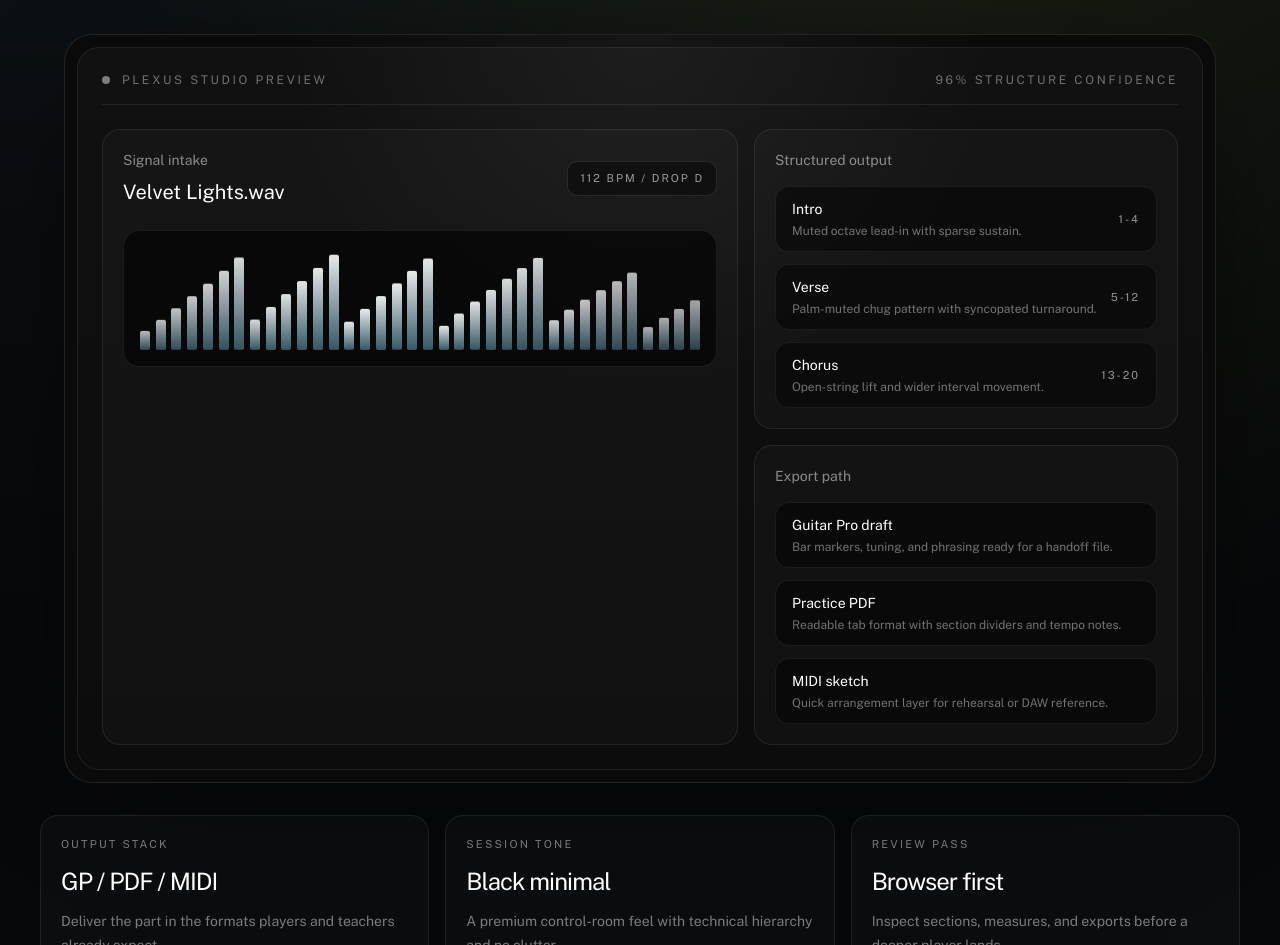
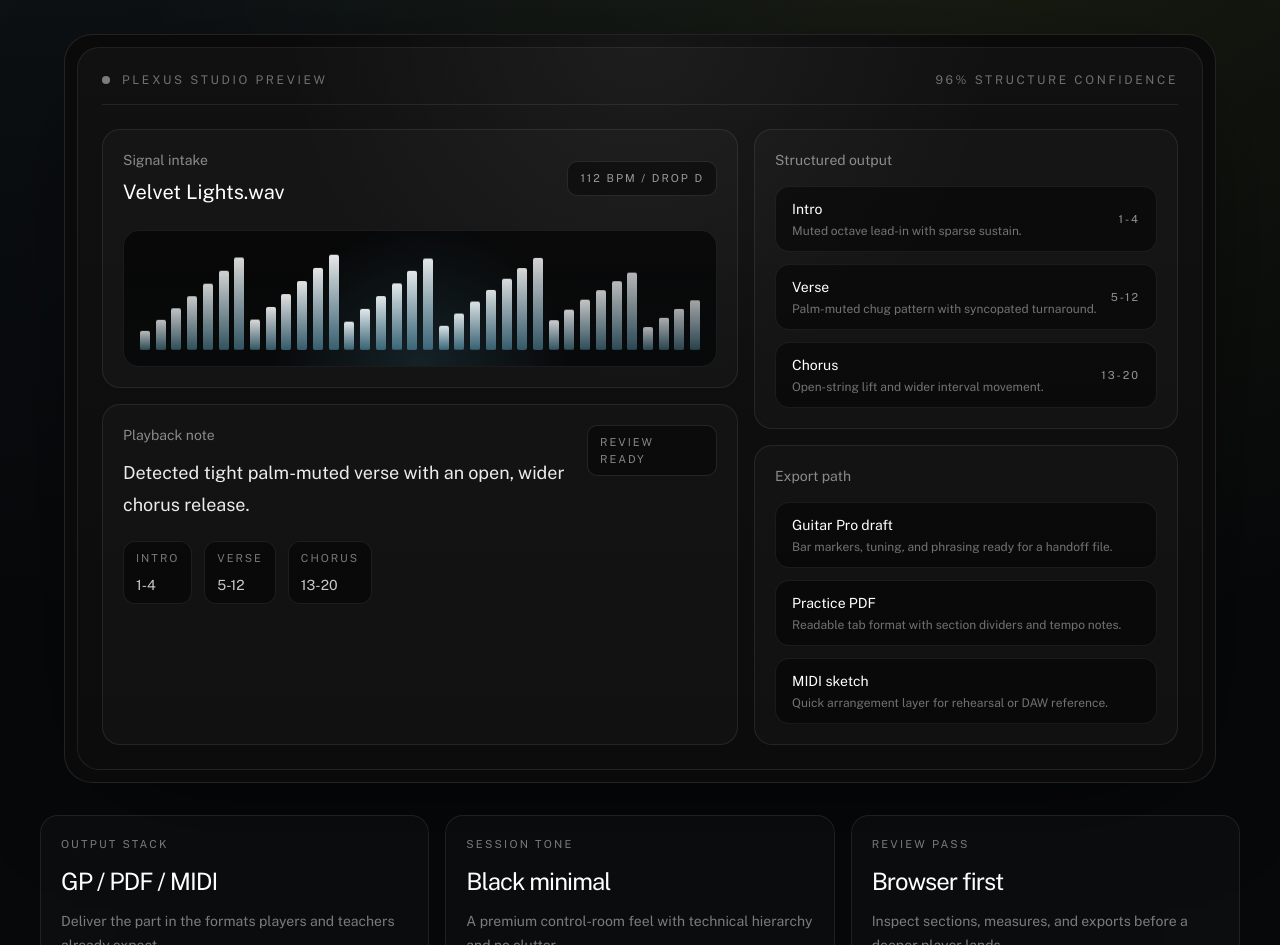
Before and after one commit to andrew-vasquez/plexus, a Next.js app in the folder frontend/: page / in a window 1280 px wide. Shown: the part 680-1625 px from the top of the page. Built offline with nearby package versions, Linux system fonts and the light colour scheme.

Commit message:
browser support on animations and fixed blur bug

```diff
--- a/frontend/app/globals.css
+++ b/frontend/app/globals.css
@@ -203,34 +203,53 @@ input[type="file"] {
   box-shadow: 0 0 16px rgba(92, 187, 255, 0.18);
 }
 
+.signal-intake-bars:hover span {
+  opacity: 0.72;
+  filter: saturate(0.94) brightness(0.96);
+}
+
 .signal-intake-bars span:hover {
   background:
     linear-gradient(180deg, rgba(255, 255, 255, 1), rgba(170, 255, 228, 0.95) 56%, rgba(116, 204, 255, 0.92));
   opacity: 1;
-  filter: saturate(1.45) brightness(1.12);
-  transform: scaleY(1.08);
+  filter: saturate(1.45) brightness(1.14);
+  transform: scaleY(1.18);
   box-shadow:
-    0 0 18px rgba(126, 222, 255, 0.3),
-    0 0 30px rgba(126, 222, 255, 0.14);
+    0 0 22px rgba(126, 222, 255, 0.34),
+    0 0 34px rgba(126, 222, 255, 0.16);
 }
 
-.signal-intake-bars span:hover + span,
-.signal-intake-bars span:has(+ span:hover) {
-  opacity: 0.98;
-  filter: saturate(1.22) brightness(1.08);
-  transform: scaleY(1.04);
-  box-shadow: 0 0 12px rgba(126, 222, 255, 0.16);
+.signal-intake-bars span:hover + span {
+  background:
+    linear-gradient(180deg, rgba(255, 255, 255, 0.98), rgba(142, 239, 220, 0.82) 58%, rgba(103, 191, 255, 0.78));
+  opacity: 0.92;
+  filter: saturate(1.24) brightness(1.08);
+  transform: scaleY(1.09);
+  box-shadow: 0 0 14px rgba(126, 222, 255, 0.18);
 }
 
 @media (prefers-reduced-motion: reduce) {
   .signal-intake-frame::after,
   .waveform-bars span,
   .signal-intake-panel:hover .signal-intake-bars span,
+  .signal-intake-bars:hover span,
   .signal-intake-bars span:hover,
-  .signal-intake-bars span:hover + span,
-  .signal-intake-bars span:has(+ span:hover) {
+  .signal-intake-bars span:hover + span {
     transition: none;
     transform: none;
+  }
+}
+
+@media (hover: none), (pointer: coarse) {
+  .signal-intake-frame::after {
+    opacity: 0.72;
+  }
+
+  .signal-intake-bars span {
+    transition:
+      opacity 220ms cubic-bezier(0.4, 0, 0.2, 1),
+      transform 220ms cubic-bezier(0.4, 0, 0.2, 1);
+    box-shadow: none;
   }
 }
 
--- a/frontend/components/landing/HeroIntro.tsx
+++ b/frontend/components/landing/HeroIntro.tsx
@@ -104,7 +104,8 @@ export function HeroIntro() {
                 <span>{demoSession.confidence}</span>
               </div>
 
-              <div className="mt-6 grid gap-4 lg:grid-cols-[1.2fr_0.8fr]">
+              <div className="mt-6 grid auto-rows-min gap-4 lg:grid-cols-[1.2fr_0.8fr]">
+                <div className="grid h-full gap-4 lg:grid-rows-[auto_1fr]">
                   <div className="signal-intake-panel rounded-[18px] border border-white/8 bg-white/[0.025] p-5">
                     <div className="flex items-center justify-between">
                       <div>
@@ -131,7 +132,36 @@ export function HeroIntro() {
                     </div>
                   </div>
 
-                <div className="grid gap-4">
+                  <div className="rounded-[18px] border border-white/8 bg-white/[0.025] p-5 lg:h-full">
+                    <div className="flex items-start justify-between gap-4">
+                      <div className="max-w-md">
+                        <p className="text-sm text-white/50">Playback note</p>
+                        <p className="mt-3 text-lg leading-8 text-white/92">
+                          {demoSession.notes}
+                        </p>
+                      </div>
+                      <div className="hidden rounded-[10px] border border-white/10 bg-black/40 px-3 py-2 text-[11px] uppercase tracking-[0.18em] text-white/50 sm:block">
+                        Review ready
+                      </div>
+                    </div>
+
+                    <div className="mt-5 flex flex-wrap gap-3">
+                      {demoSession.sections.map((section) => (
+                        <div
+                          key={`${section.name}-pill`}
+                          className="rounded-[12px] border border-white/8 bg-black/45 px-3 py-2"
+                        >
+                          <p className="text-[11px] uppercase tracking-[0.18em] text-white/46">
+                            {section.name}
+                          </p>
+                          <p className="mt-2 text-sm text-white/78">{section.measures}</p>
+                        </div>
+                      ))}
+                    </div>
+                  </div>
+                </div>
+
+                <div className="grid h-full gap-4">
                   <div className="rounded-[18px] border border-white/8 bg-white/[0.025] p-5">
                     <p className="text-sm text-white/50">Structured output</p>
                     <div className="mt-4 space-y-3">
--- a/frontend/components/ui/animated-group.tsx
+++ b/frontend/components/ui/animated-group.tsx
@@ -1,8 +1,8 @@
 "use client";
 
 import type { ReactNode } from "react";
-import React from "react";
-import { motion, type Variants } from "framer-motion";
+import React, { useEffect, useState } from "react";
+import { motion, type Variants, useReducedMotion } from "framer-motion";
 import { cn } from "@/lib/utils";
 
 type AnimatedGroupProps = {
@@ -40,6 +40,17 @@ const defaultItemVariants: Variants = {
   },
 };
 
+const simpleItemVariants: Variants = {
+  hidden: { opacity: 0, y: 10 },
+  visible: {
+    opacity: 1,
+    y: 0,
+    transition: {
+      duration: 0.45,
+    },
+  },
+};
+
 export function AnimatedGroup({
   children,
   className,
@@ -47,15 +58,42 @@ export function AnimatedGroup({
   once = true,
   animateOnMount = false,
 }: AnimatedGroupProps) {
+  const prefersReducedMotion = useReducedMotion();
+  const [hasMounted, setHasMounted] = useState(false);
+  const [prefersSimpleMotion, setPrefersSimpleMotion] = useState(false);
+
+  useEffect(() => {
+    setHasMounted(true);
+    const mediaQuery = window.matchMedia("(hover: none), (pointer: coarse)");
+    const legacyMediaQuery = mediaQuery as MediaQueryList & {
+      addListener?: (listener: (event: MediaQueryListEvent) => void) => void;
+      removeListener?: (listener: (event: MediaQueryListEvent) => void) => void;
+    };
+    const update = () => setPrefersSimpleMotion(mediaQuery.matches);
+
+    update();
+    if ("addEventListener" in mediaQuery) {
+      mediaQuery.addEventListener("change", update);
+      return () => mediaQuery.removeEventListener("change", update);
+    }
+
+    legacyMediaQuery.addListener?.(update);
+    return () => legacyMediaQuery.removeListener?.(update);
+  }, []);
+
+  const useSimpleMotion = prefersReducedMotion || prefersSimpleMotion;
   const containerVariants = variants?.container ?? defaultContainerVariants;
-  const itemVariants = variants?.item ?? defaultItemVariants;
+  const itemVariants = useSimpleMotion
+    ? simpleItemVariants
+    : (variants?.item ?? defaultItemVariants);
+  const revealOnMount = !hasMounted || animateOnMount || useSimpleMotion;
 
   return (
     <motion.div
-      initial="hidden"
-      animate={animateOnMount ? "visible" : undefined}
-      whileInView={animateOnMount ? undefined : "visible"}
-      viewport={animateOnMount ? undefined : { once, amount: 0.2 }}
+      initial={!hasMounted ? false : "hidden"}
+      animate={revealOnMount ? "visible" : undefined}
+      whileInView={revealOnMount ? undefined : "visible"}
+      viewport={revealOnMount ? undefined : { once, amount: 0.2 }}
       variants={containerVariants}
       className={cn(className)}
     >
--- a/frontend/components/ui/text-effect.tsx
+++ b/frontend/components/ui/text-effect.tsx
@@ -1,6 +1,7 @@
 "use client";
 
-import { AnimatePresence, motion, type Variants } from "framer-motion";
+import { useEffect, useMemo, useState } from "react";
+import { motion, type Variants, useReducedMotion } from "framer-motion";
 import { cn } from "@/lib/utils";
 
 type TextEffectProps = {
@@ -26,6 +27,17 @@ const itemVariants: Variants = {
   },
 };
 
+const simpleItemVariants: Variants = {
+  hidden: { opacity: 0, y: 8 },
+  visible: {
+    opacity: 1,
+    y: 0,
+    transition: {
+      duration: 0.4,
+    },
+  },
+};
+
 export function TextEffect({
   children,
   className,
@@ -34,40 +46,64 @@ export function TextEffect({
   trigger = true,
   animateOnMount = false,
 }: TextEffectProps) {
+  const prefersReducedMotion = useReducedMotion();
+  const [hasMounted, setHasMounted] = useState(false);
+  const [prefersSimpleMotion, setPrefersSimpleMotion] = useState(false);
+
+  useEffect(() => {
+    setHasMounted(true);
+    const mediaQuery = window.matchMedia("(hover: none), (pointer: coarse)");
+    const legacyMediaQuery = mediaQuery as MediaQueryList & {
+      addListener?: (listener: (event: MediaQueryListEvent) => void) => void;
+      removeListener?: (listener: (event: MediaQueryListEvent) => void) => void;
+    };
+    const update = () => setPrefersSimpleMotion(mediaQuery.matches);
+
+    update();
+    if ("addEventListener" in mediaQuery) {
+      mediaQuery.addEventListener("change", update);
+      return () => mediaQuery.removeEventListener("change", update);
+    }
+
+    legacyMediaQuery.addListener?.(update);
+    return () => legacyMediaQuery.removeListener?.(update);
+  }, []);
+
+  const useSimpleMotion = prefersReducedMotion || prefersSimpleMotion;
+  const revealOnMount = !hasMounted || animateOnMount || useSimpleMotion;
+  const segments = useMemo(() => children.split(" "), [children]);
   const MotionTag = motion[as] as typeof motion.p;
 
   return (
-    <AnimatePresence mode="wait">
-      {trigger ? (
+    trigger ? (
       <MotionTag
-          initial="hidden"
-          animate={animateOnMount ? "visible" : undefined}
-          whileInView={animateOnMount ? undefined : "visible"}
-          viewport={animateOnMount ? undefined : { once: true, amount: 0.3 }}
+        initial={!hasMounted ? false : "hidden"}
+        animate={revealOnMount ? "visible" : undefined}
+        whileInView={revealOnMount ? undefined : "visible"}
+        viewport={revealOnMount ? undefined : { once: true, amount: 0.3 }}
         variants={{
           hidden: { opacity: 0 },
           visible: {
             opacity: 1,
             transition: {
-                staggerChildren: 0.035,
+              staggerChildren: useSimpleMotion ? 0.02 : 0.035,
               delayChildren: delay,
             },
           },
         }}
         className={cn(className)}
       >
-          {children.split(" ").map((segment, index) => (
+        {segments.map((segment, index) => (
           <motion.span
             key={`${segment}-${index}`}
-              variants={itemVariants}
+            variants={useSimpleMotion ? simpleItemVariants : itemVariants}
             className="inline-block whitespace-pre"
           >
             {segment}
-              {index < children.split(" ").length - 1 ? " " : ""}
+            {index < segments.length - 1 ? " " : ""}
           </motion.span>
         ))}
       </MotionTag>
-      ) : null}
-    </AnimatePresence>
+    ) : null
   );
 }
```
Lines whose indentation alone changed are shown as unchanged.
